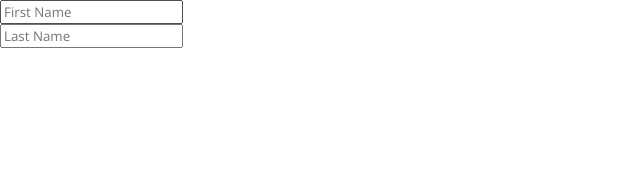
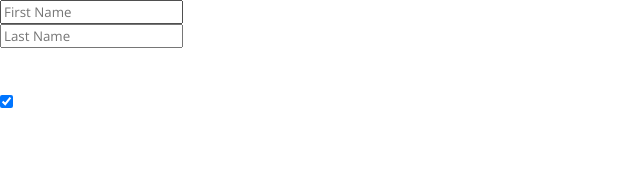
Before and after one commit to Moe-Zart/React-Forms, a React (Create React App) app: page / in a window 1280 px wide. Shown: the top 185 px of the page, without its empty margins (0-640 px from the left). Built offline with nearby package versions, Linux system fonts and the light colour scheme.

Commit message:
checkbox

```diff
--- a/src/components/Forms1.jsx
+++ b/src/components/Forms1.jsx
@@ -5,7 +5,8 @@ class Forms1 extends React.Component {
         super()
         this.state ={
             firstName:"",
-            lastName:""
+            lastName:"",
+            isFriendly:true
         }
         this.handleChange = this.handleChange.bind(this)
     }
@@ -14,8 +15,9 @@ class Forms1 extends React.Component {
         //we want the firstName state to change to the current value of the input box.
         /* when an event fires (e.g: the letters passing into the input area),
             we pass the predetermined event parameter into the method */
-        this.setState({[event.target.name]: event.target.value}) //the target is the input area
-        //this works because the target name, aka the name of the input below is the same as the states above
+        event.target.type === "checkbox" ? this.setState({[event.target.name]:event.target.checked}):this.setState({[event.target.name]: event.target.value}) //the target is the input area
+        //this works because the target name, aka the name of the inputs below are the same as the states above
+        console.log(event.target.checked)
     }
   render() {
     return (
@@ -24,6 +26,7 @@ class Forms1 extends React.Component {
         <br />
         <input type="text" name="lastName" placeholder="Last Name" onChange={this.handleChange}/>
         <h1>{this.state.firstName} <br />{this.state.lastName}</h1>
+        <input type="checkbox" name="isFriendly" checked={this.state.isFriendly} onChange={this.handleChange}/>
       </form>
     );
   }
```
